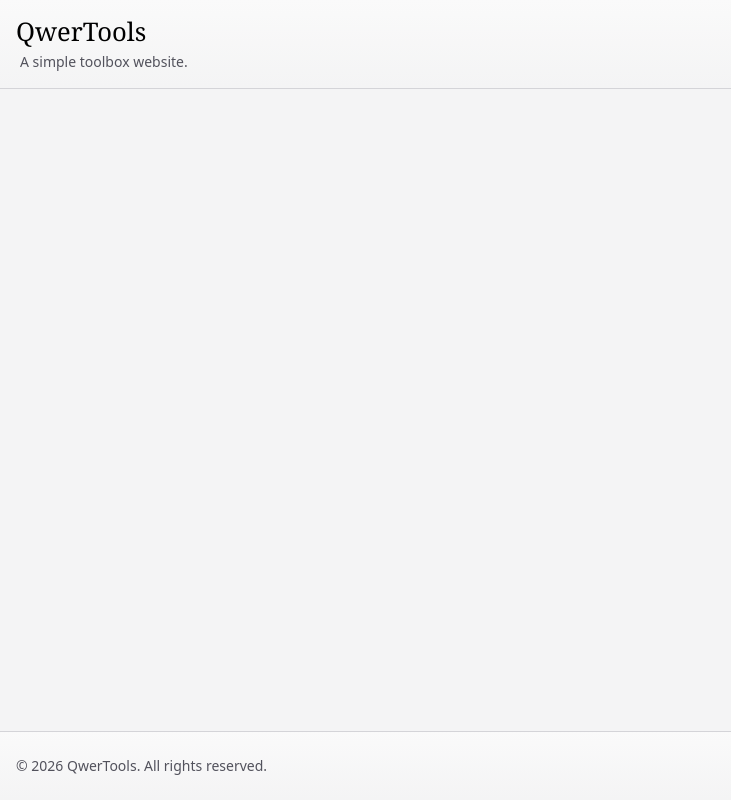
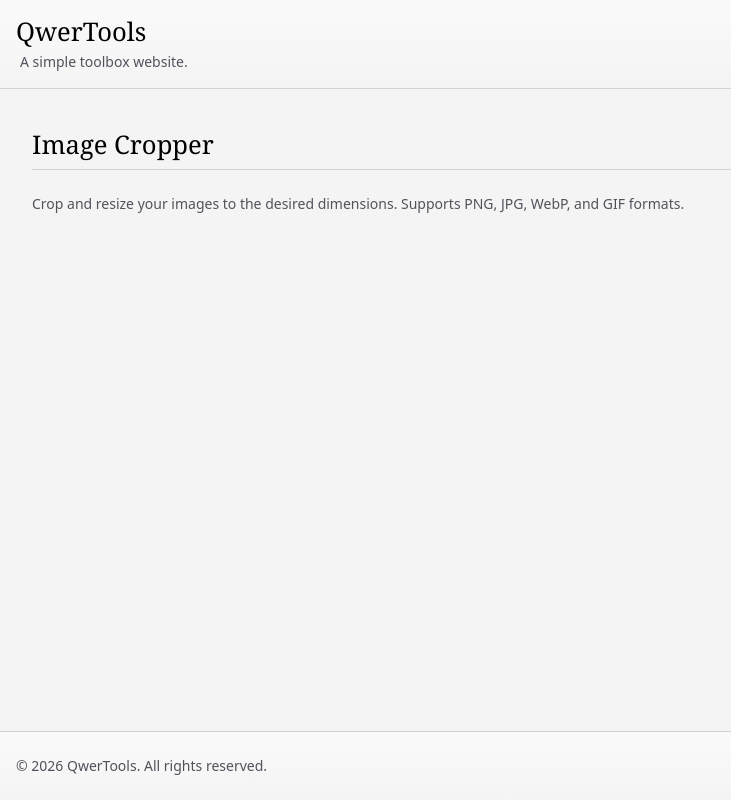
Before and after one commit to copyandpastea/qwertools, a SvelteKit app: page /tools/image/cropper in a window 1280 px wide. Shown: the whole page, without its empty margins (0-731 px from the left). Built offline with nearby package versions, Linux system fonts and the light colour scheme.

Commit message:
Add image-cropper page

```diff
--- a/src/routes/tools/image/cropper/+page.svelte
+++ b/src/routes/tools/image/cropper/+page.svelte
@@ -0,0 +1,10 @@
+<script lang="ts">
+</script>
+
+<div class="mx-auto px-4 py-6">
+    <h1 class="wiki-h1 mb-6">Image Cropper</h1>
+    <p class="text-sm text-zinc-600 mb-6">
+        Crop and resize your images to the desired dimensions. Supports PNG,
+        JPG, WebP, and GIF formats.
+    </p>
+</div>
```
